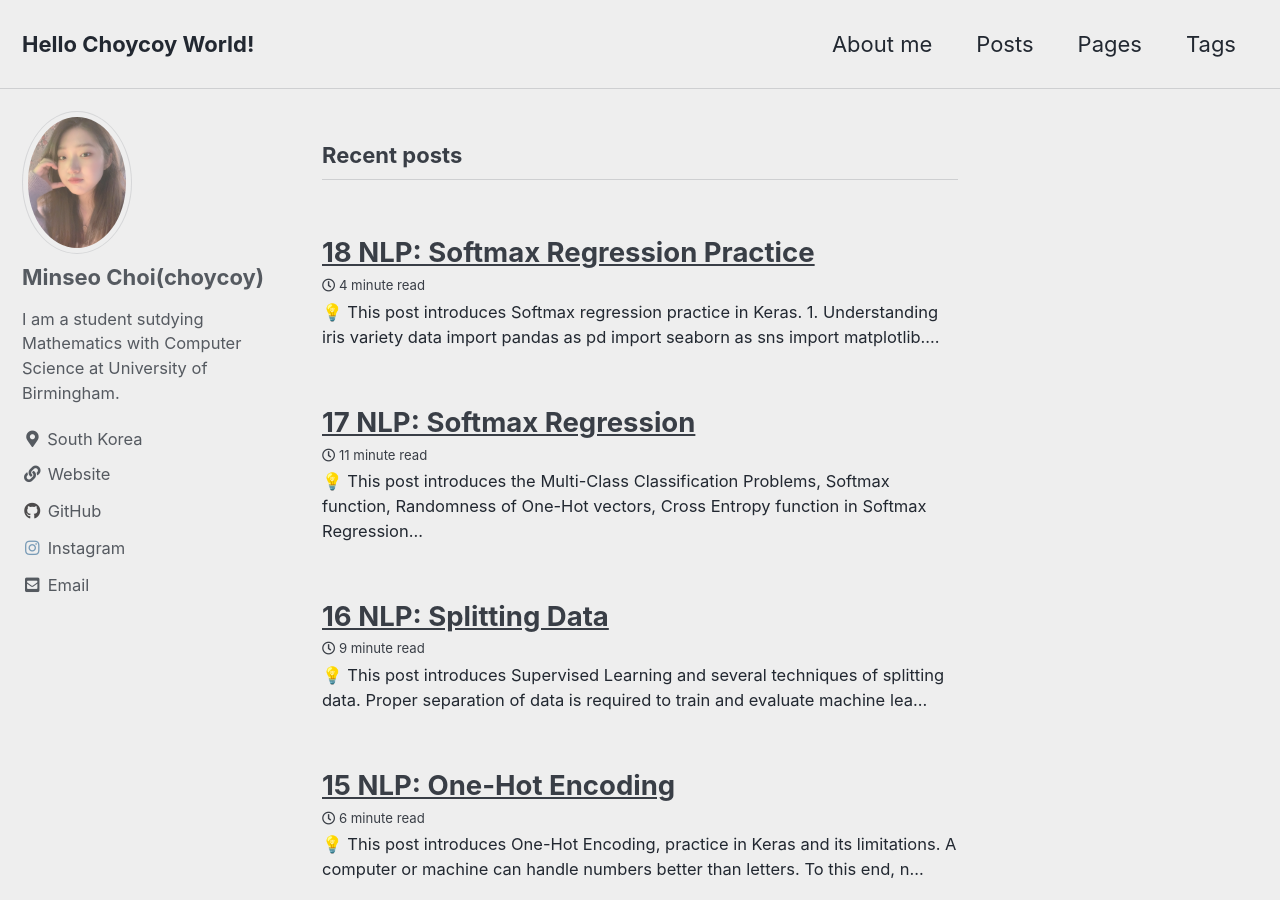
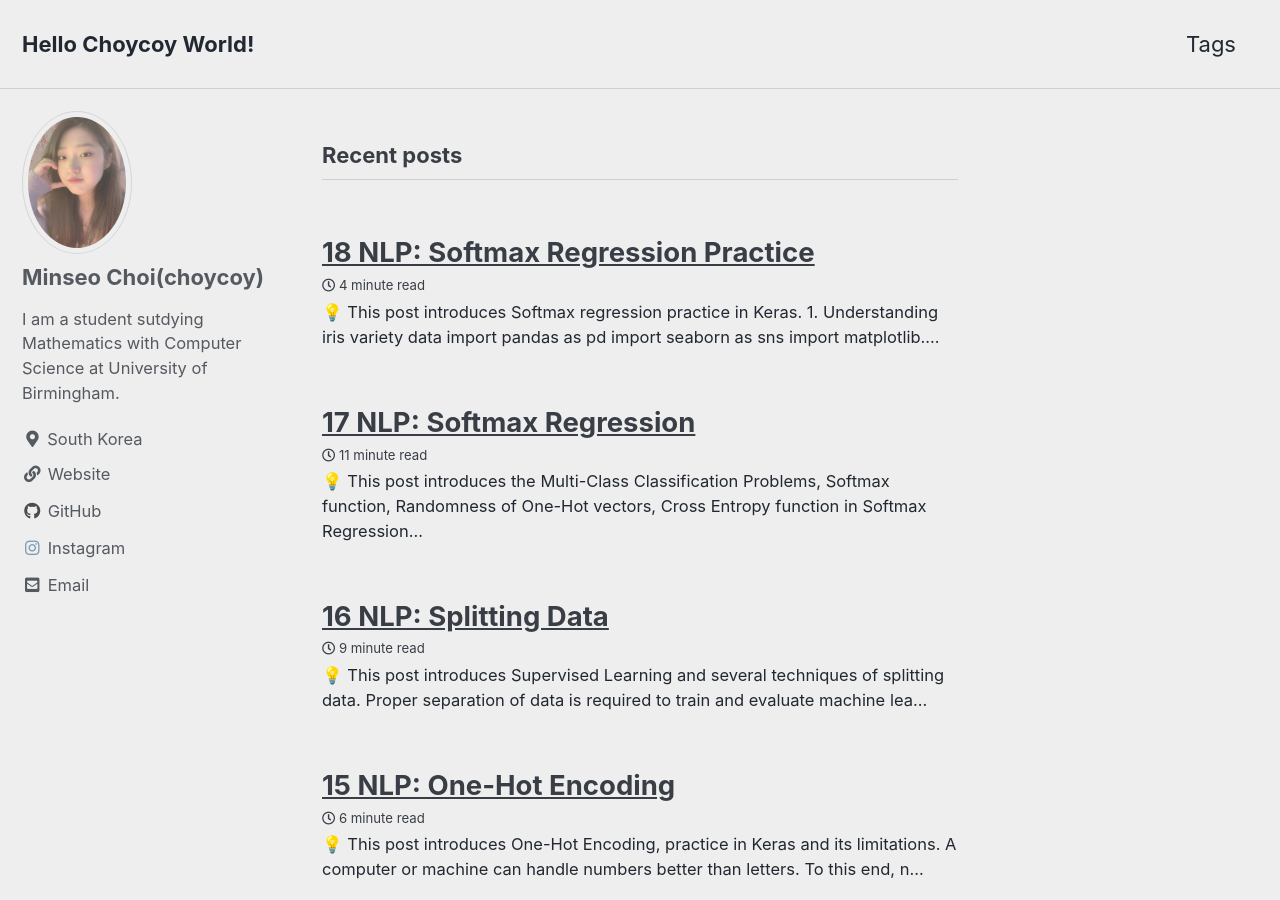
Before and after one commit to choycoy/choycoy.github.io, a Jekyll site: the page built from index.html, in a window 1280 px wide and 900 px high. Built offline with Jekyll 4.4.1, drawn with Linux system fonts in a browser that asks for light colours; cached includes are drawn as plain includes; the list of posts is cut into pages by our own code.

Commit message:
Update navigation.yml

```diff
--- a/_data/navigation.yml
+++ b/_data/navigation.yml
@@ -1,9 +1,3 @@
 main:
-  - title: "About me"
-    url: /about/
-  - title: "Posts"
-    url: /years/
-  - title: "Pages"
-    url: /pages/
   - title: "Tags"
     url: /tags/
```
